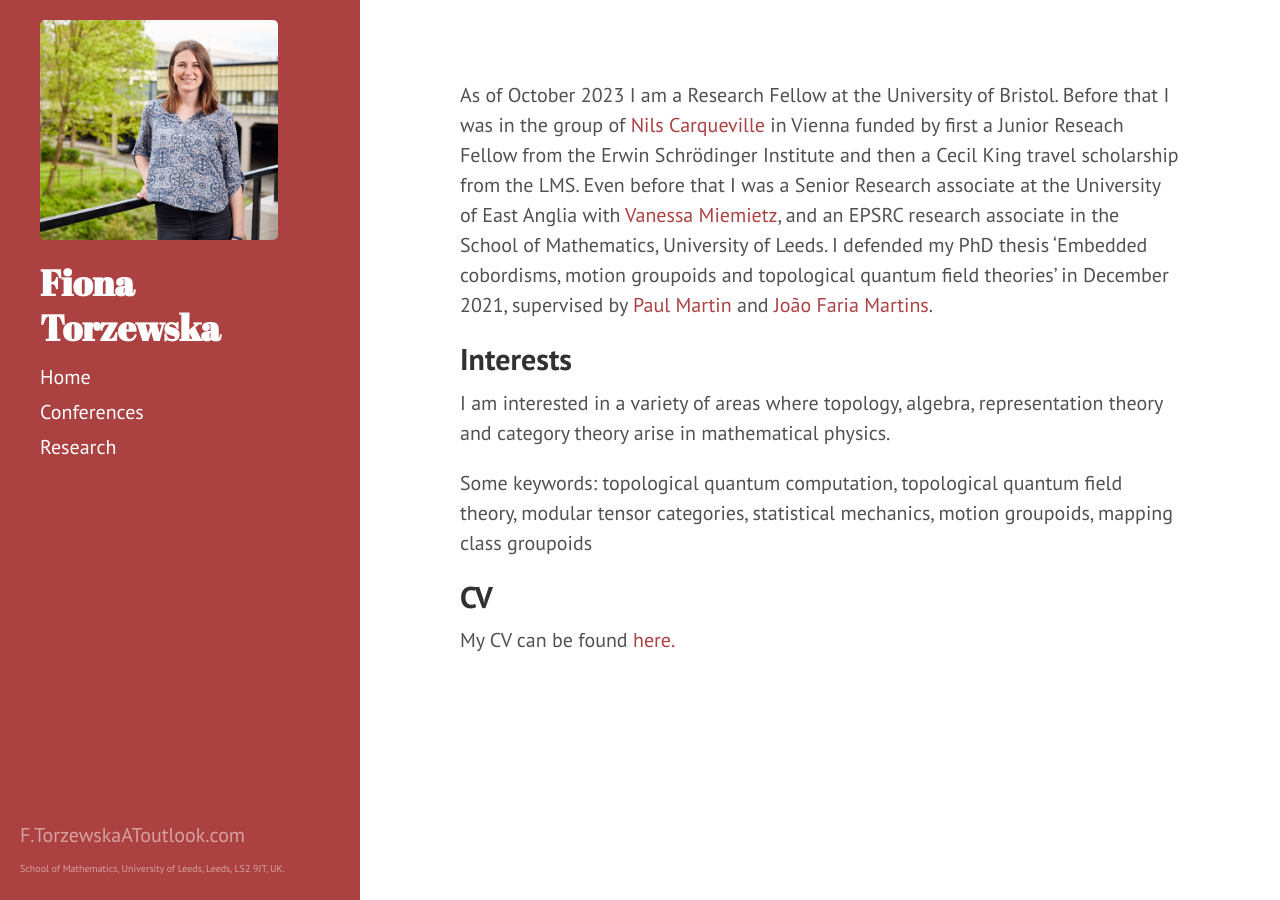
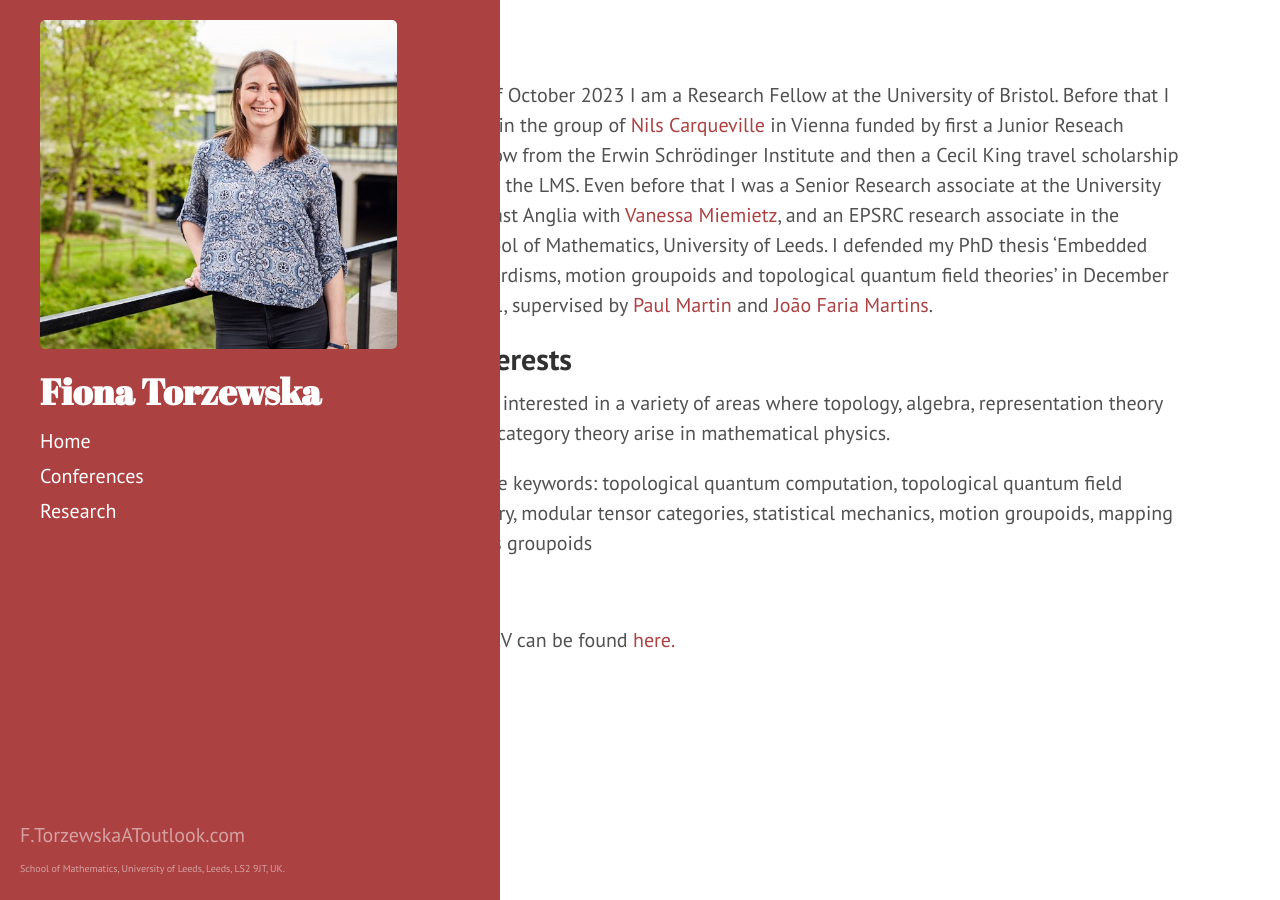
Before and after one commit to fionatorzewska/fionatorzewska.github.io, a Jekyll site: the page built from index.md, in a window 1280 px wide. Built offline with Jekyll 4.4.1, drawn with Linux system fonts in a browser that asks for light colours; Markdown is read by kramdown in place of the engine named in the settings; the list of posts is cut into pages by our own code.

Commit message:
Update hyde.css

```diff
--- a/public/css/hyde.css
+++ b/public/css/hyde.css
@@ -65,7 +65,7 @@ html {
     top: 0;
     left: 0;
     bottom: 0;
-    width: 18rem;
+    width: 25rem;
     text-align: left;
   }
 }
```
